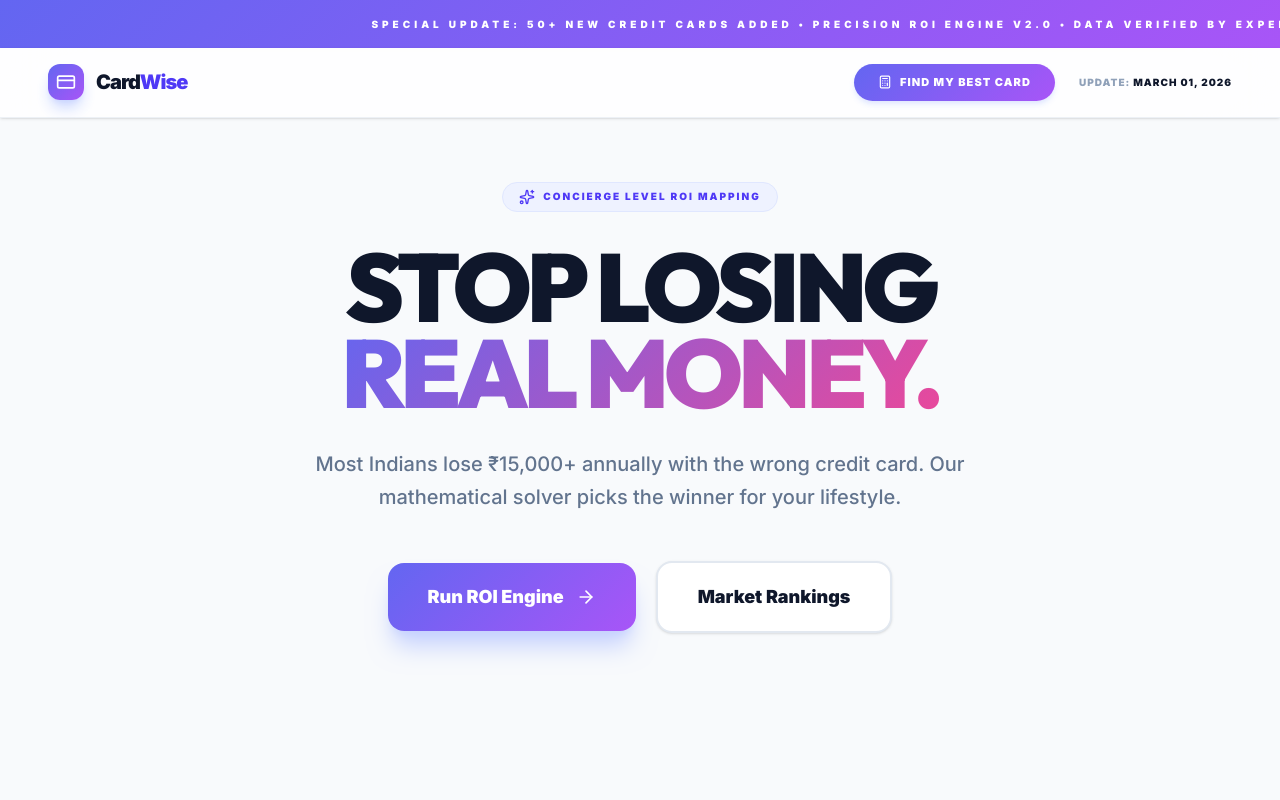
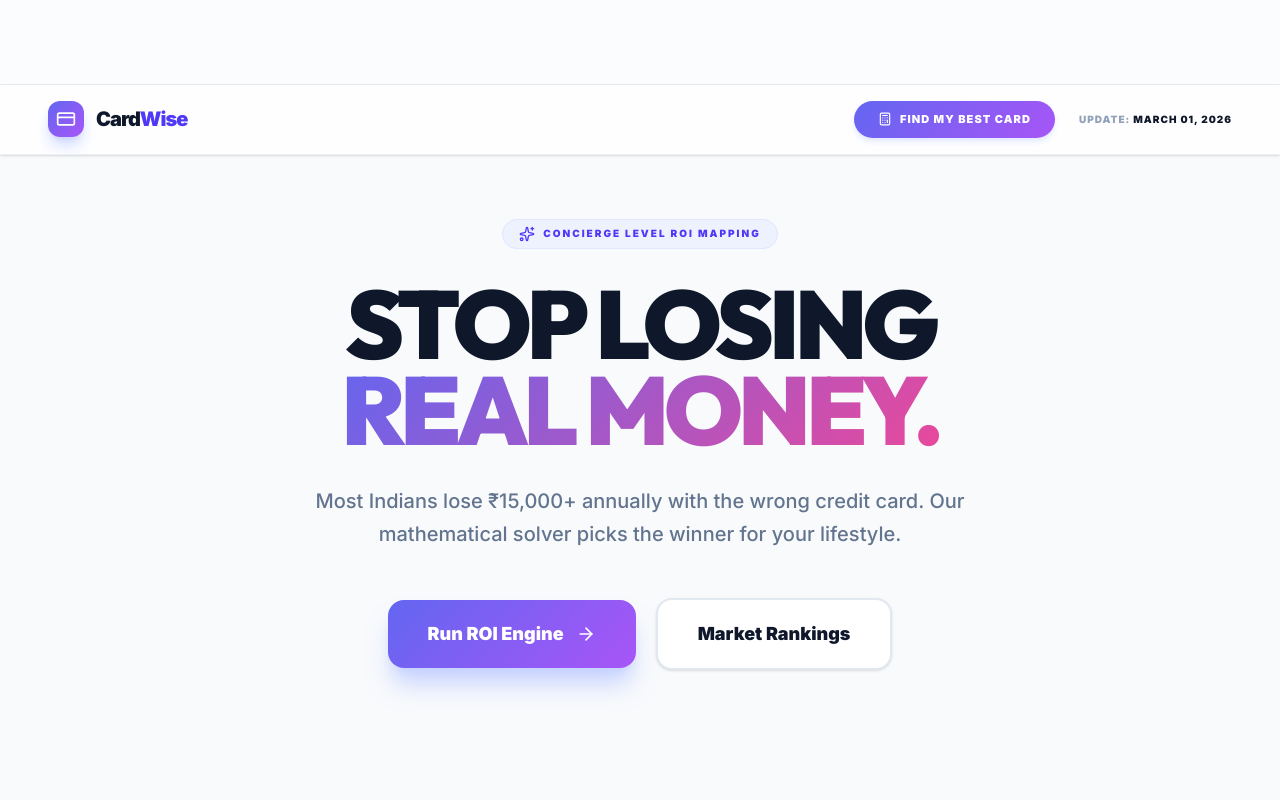
Before and after one commit to anurag-mallick/credit-card, a Next.js app: page / in a window 1280 px wide. Shown: the top 800 px of the page. Built offline with nearby package versions, Linux system fonts and the light colour scheme.

Commit message:
feat: proper Google Adsense integration with reusable component

```diff
--- a/src/app/page.tsx
+++ b/src/app/page.tsx
@@ -4,6 +4,7 @@ import { useState, useMemo } from 'react';
 import { motion, AnimatePresence } from 'framer-motion';
 import { CreditCard as CardIcon, DollarSign, Plane, Fuel, Zap, Star, ShieldCheck, Info, X, Calculator, ArrowRight, TrendingUp, Sparkles, Trophy, Award, Landmark } from 'lucide-react';
 import { CREDIT_CARDS, LAST_UPDATED, type CreditCard } from '@/data/cards';
+import AdComponent from '@/components/AdComponent';
 import { clsx, type ClassValue } from 'clsx';
 import { twMerge } from 'tailwind-merge';
 
@@ -147,15 +148,9 @@ export default function LandingPage() {
 
   return (
     <div className="min-h-screen bg-slate-50 text-slate-900 selection:bg-indigo-100">
-      {/* Top Banner */}
-      <div className="w-full h-12 gradient-primary flex items-center justify-center overflow-hidden">
-        <motion.p
-          animate={{ x: [1000, -1000] }}
-          transition={{ duration: 20, repeat: Infinity, ease: 'linear' }}
-          className="text-white text-[10px] font-black uppercase tracking-[0.4em] whitespace-nowrap"
-        >
-          Special Update: 50+ New Credit Cards Added • Precision ROI Engine v2.0 • Data Verified by Experts • Limited Time Analytics Access
-        </motion.p>
+      {/* Top Ad Unit */}
+      <div className="w-full bg-white/50 border-b border-slate-200/60 pb-1">
+        <AdComponent className="h-20" format="auto" />
       </div>
 
       <nav className="sticky top-0 z-40 bg-white/80 backdrop-blur-2xl border-b border-slate-200/60 py-4 px-6 md:px-12 flex justify-between items-center shadow-sm">
@@ -362,13 +357,12 @@ export default function LandingPage() {
           </div>
         </div>
 
-        {/* Ad Space */}
-        <div className="mt-32 max-w-4xl mx-auto h-40 bg-gradient-to-r from-slate-100/50 to-indigo-50/30 rounded-[3rem] flex flex-col items-center justify-center border border-slate-200 border-dashed relative overflow-hidden group">
-          <div className="absolute inset-0 shimmer opacity-50" />
-          <span className="text-slate-400 text-[10px] font-black uppercase tracking-[0.4em] mb-4 leading-none relative z-10">Premium Ad Inventory</span>
-          <div className="px-8 py-3 bg-white border border-slate-100 rounded-2xl text-slate-600 text-xs font-black uppercase tracking-[0.2em] leading-none shadow-sm relative z-10">
-             Google Ads Placement
-          </div>
+        {/* Middle Native Ad Unit */}
+        <div className="mt-32 max-w-5xl mx-auto rounded-[3.5rem] bg-white border border-slate-200/80 p-6 shadow-sm overflow-hidden">
+           <div className="flex justify-center items-center py-4 bg-slate-50 rounded-2xl mb-4">
+              <span className="text-[10px] font-black text-slate-300 uppercase tracking-[0.4em]">Sponsored Content</span>
+           </div>
+           <AdComponent format="fluid" className="min-h-[250px]" />
         </div>
       </main>
 
--- /dev/null
+++ b/src/components/AdComponent.tsx
@@ -0,0 +1,51 @@
+'use client';
+
+import { useEffect } from 'react';
+
+interface AdComponentProps {
+  slot?: string;
+  format?: 'auto' | 'fluid' | 'rectangle';
+  style?: React.CSSProperties;
+  className?: string;
+}
+
+/**
+ * Reusable Google AdSense Component
+ * Properly handles initialization in hydration-heavy Next.js apps.
+ */
+export default function AdComponent({ slot, format = 'auto', style, className }: AdComponentProps) {
+  useEffect(() => {
+    // Prevent multiple initializations in dev/strict mode
+    const pushAd = () => {
+      try {
+        // @ts-ignore
+        (window.adsbygoogle = window.adsbygoogle || []).push({});
+      } catch (e) {
+        // Silently fail if AdBlock is active or script not loaded
+        console.warn('AdSense notice: Ad push failed (usual for AdBlockers or pending verification)');
+      }
+    };
+
+    // Small delay to ensure script availability
+    const timer = setTimeout(pushAd, 500);
+    return () => clearTimeout(timer);
+  }, []);
+
+  return (
+    <div className={cn("ad-container w-full overflow-hidden", className)}>
+      <ins
+        className="adsbygoogle"
+        style={style || { display: 'block', textAlign: 'center' }}
+        data-ad-client="ca-pub-9092007033496792"
+        data-ad-slot={slot || "7402035255"} // Generic placeholder slot if specific one not available
+        data-ad-format={format}
+        data-full-width-responsive="true"
+      />
+    </div>
+  );
+}
+
+// Helper for class merging inside the component if needed
+function cn(...classes: (string | boolean | undefined)[]) {
+  return classes.filter(Boolean).join(' ');
+}
```
